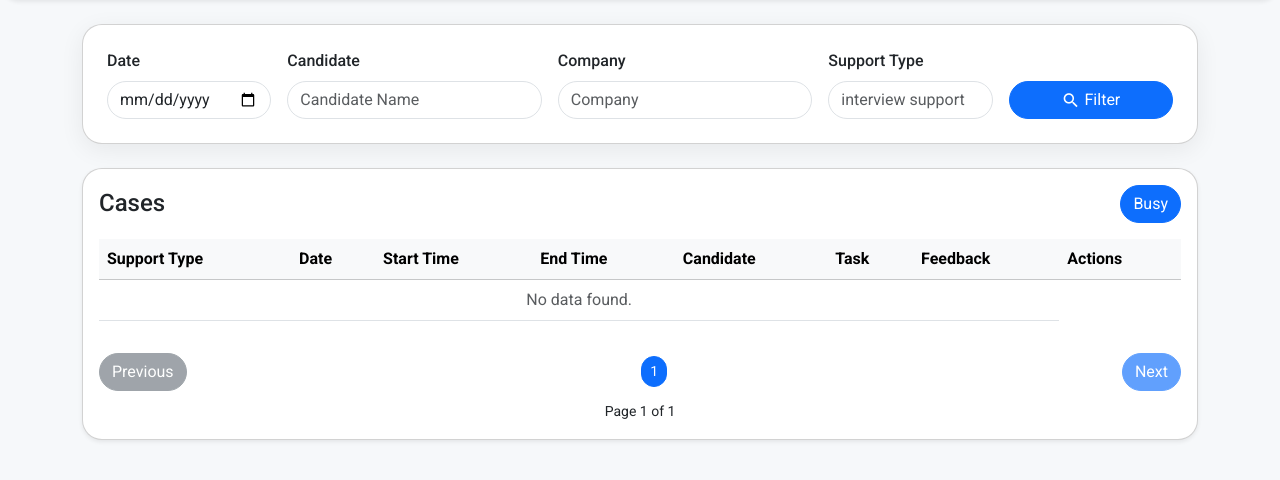
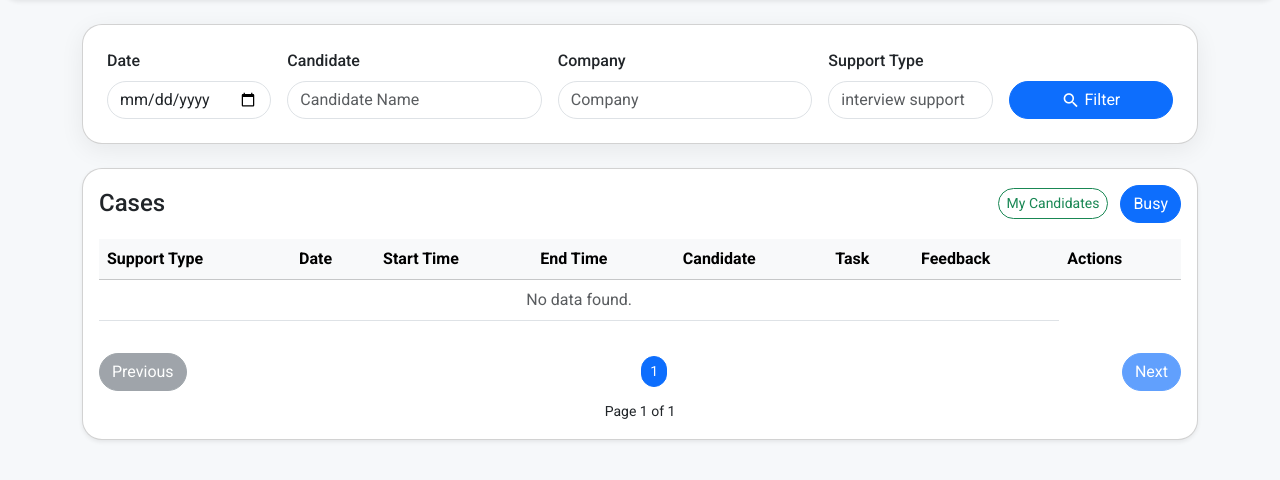
Before and after one commit to Hari-singh-Joshi/vizva-ERP, a Django app: page / in a window 1280 px wide. Shown: the part 59-539 px from the top of the page. Run offline with Django 5.2, Linux system fonts and the light colour scheme; a user stored in the database is signed in; data that the repository does not hold is empty; parts of the project's set-up code (start-up, migrations or seed data) failed here and were passed over.

Commit message:
Update home.html

```diff
--- a/app/templates/home.html
+++ b/app/templates/home.html
@@ -32,6 +32,7 @@
   <div class="d-flex justify-content-between align-items-center mb-3">
     <h4 class="mb-0">Cases</h4>
     <div>
+      <a href="{% url 'candidate_list' %}" class="btn btn-outline-success me-2 btn-sm">My Candidates</a>
       <button type="button" class="btn btn-primary rounded-pill" data-bs-toggle="modal" data-bs-target="#busyModal">
         Busy
       </button>
```
